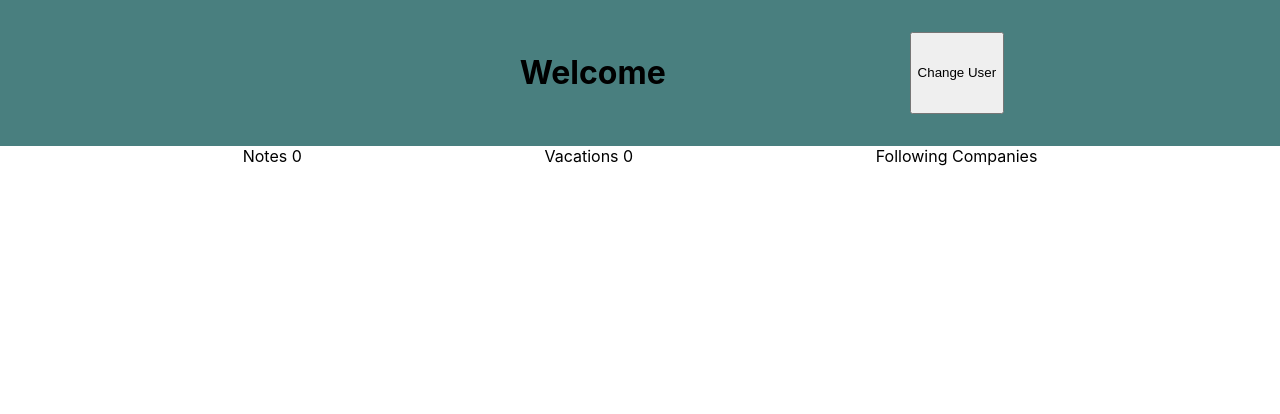
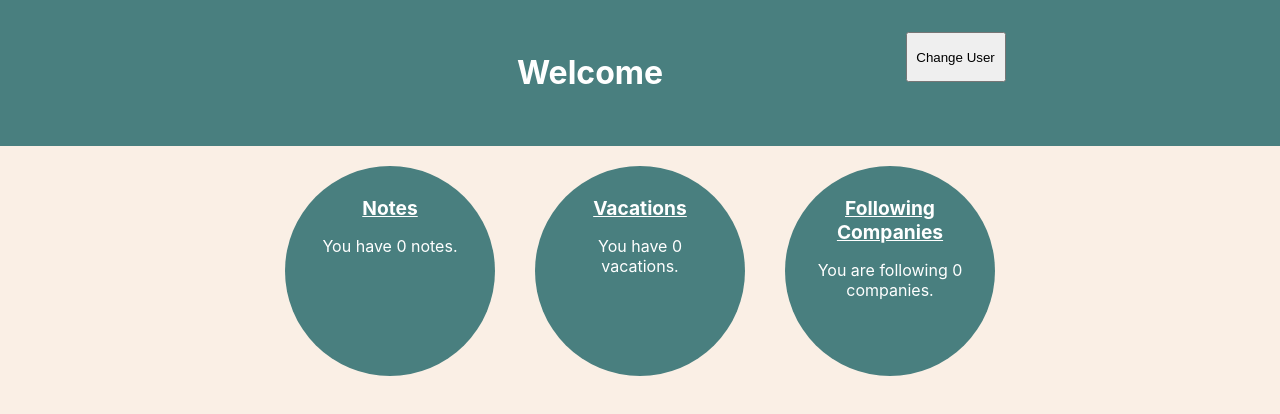
Before and after one commit to chelsea1191/react-portfolio, a React (Create React App) app: page / in a window 1280 px wide. Shown: the top 414 px of the page. Built offline with nearby package versions, Linux system fonts and the light colour scheme; no server answers.

Commit message:
initial commit

```diff
--- a/package.json
+++ b/package.json
@@ -8,6 +8,8 @@
     "@testing-library/user-event": "^7.2.1",
     "axios": "^0.19.2",
     "bootstrap": "^4.4.1",
+    "moment": "^2.24.0",
+    "qs": "^6.9.1",
     "react": "^16.12.0",
     "react-dom": "^16.12.0",
     "react-scripts": "3.3.0"
--- a/src/App.css
+++ b/src/App.css
@@ -1,7 +1,10 @@
 .App {
   text-align: center;
 }
-
+body {
+  background-color: #FAEFE5;
+  color: white;
+}
 .App-logo {
   height: 40vmin;
   pointer-events: none;
@@ -11,6 +14,17 @@
   .App-logo {
     animation: App-logo-spin infinite 20s linear;
   }
+}
+
+button {
+  height: 50px;
+  width: 100px;
+}
+
+a {
+  color: white;
+  font-size: larger;
+  font-weight: bold;
 }
 
 .App-header {
@@ -36,3 +50,26 @@
     transform: rotate(360deg);
   }
 }
+
+.circle {
+  background-color: #497f7f;
+  border-radius: 50%;
+  margin: 20px;
+  padding: 30px;
+  height: 150px;
+  width: 150px;
+}
+
+.flex-container {
+  display: flex;
+  justify-content: space-around;
+  flex-direction: row;
+}
+
+.list {
+  color: black;
+}
+
+.vacationList {
+  margin: 80px;
+}
--- a/src/App.js
+++ b/src/App.js
@@ -1,7 +1,10 @@
 import React, { useState, useEffect } from "react";
 import axios from "axios";
 import Navbar from "./Components/Navbar";
-import Stats from "./Components/Stats";
+import Stats from "./Components/Stats"
+
+import qs from 'qs'
+import "./App.css"
 
 const API = "https://acme-users-api-rev.herokuapp.com/api";
 
@@ -22,10 +25,23 @@ const fetchUser = async () => {
 };
 
 function App() {
+
+	const getHash = ()=> {
+		return window.location.hash.slice(1);
+	}
+
+	useEffect(()=> {
+		window.addEventListener('hashchange', ()=> {
+			setParams(qs.parse(getHash()));
+		});
+		setParams(qs.parse(getHash()));
+	}, []);
+
 	const [user, setUser] = useState([]);
 	const [note, setNote] = useState([]);
 	const [vacation, setVacation] = useState([]);
 	const [followingCompanies, setFollowingCompanies] = useState([]);
+	const [ params, setParams ] = useState(qs.parse(getHash()));
 
 	async function handleClick() {
 		const storage = window.localStorage;
@@ -47,6 +63,14 @@ function App() {
 		const vacs = (await axios.get(`${API}/users/${userId}/vacations`)).data;
 		return vacs;
 	}
+
+	async function fetchFollowingCompanies() {
+		const storage = window.localStorage;
+		const userId = storage.getItem("userId");
+		const companies = (await axios.get(`${API}/users/${userId}/followingCompanies`)).data;
+		return companies;
+	}
+
 	useEffect(() => {
 		fetchUser().then(response => {
 			setUser(response);
@@ -57,22 +81,23 @@ function App() {
 		fetchNotes().then(response => {
 			setNote(response);
 		});
-	}, []);
-
-	useEffect(() => {
 		fetchVacs().then(response => {
 			setVacation(response);
 		});
-	}, []);
-
-	console.log(user, note, vacation);
+		fetchFollowingCompanies().then(response => {
+			setFollowingCompanies(response);
+		});
+	}, [user]);
 
 	return (
-		<div>
+		<div className="App">
 			<Navbar user={user} handleClick={handleClick} />
-			<Stats note={note} vacs={vacation} />
+			<div className="flex-container">
+			 { <Stats note={note} vacs={vacation} followingCompanies={followingCompanies} params={params}/> }
+			</div>
 		</div>
 	);
 }
 
+
 export default App;
--- /dev/null
+++ b/src/Components/Companies.js
@@ -0,0 +1,16 @@
+import React from 'react'
+
+export default function Companies ({followingCompanies}) {
+  return (
+    <div className="list">
+				<p>COMPANIES BY ID</p>
+        <ul>
+          {
+              followingCompanies.map(each =>
+                <li>{each.id}</li>
+                )
+          }
+        </ul>
+		</div>
+  )
+}
--- /dev/null
+++ b/src/Components/Notes.js
@@ -0,0 +1,16 @@
+import React from 'react'
+
+export default function Notes ({note}) {
+  return (
+    <div className="list">
+				<p>NOTES</p>
+        <ul>
+          {
+              note.map(each =>
+              <li>{each.text}</li>
+                )
+          }
+        </ul>
+		</div>
+  )
+}
--- a/src/Components/Stats.js
+++ b/src/Components/Stats.js
@@ -1,11 +1,27 @@
 import React from "react";
+import Notes from "./Notes"
+import Vacations from "./Vacations"
+import Companies from "./Companies"
 import "./Stats.css";
-export default function Stats({ note, vacs }) {
+
+export default function Stats({ note, vacs, followingCompanies, params}) {
 	return (
-		<div className="stats">
-			<div>Notes {note.length}</div>
-			<div>Vacations {vacs.length}</div>
-			<div>Following Companies</div>
+		<div className="stats flex-container">
+			<div className="circle">
+				<a href="#view=notes">Notes</a>
+				{params.view === "notes" && <Notes note={note} />}
+				<p>You have {note.length} notes.</p>
+			</div>
+			<div className="circle">
+				<a href="#view=vacations">Vacations</a>
+				{params.view === "vacations" && <Vacations vacation={vacs} />}
+				<p>You have {vacs.length} vacations.</p>
+			</div>
+			<div className="circle">
+				<a href="#view=companies">Following Companies</a>
+				{params.view === "companies" && <Companies followingCompanies={followingCompanies} />}
+				<p>You are following {followingCompanies.length} companies.</p>
+			</div>
 		</div>
 	);
 }
--- /dev/null
+++ b/src/Components/Vacations.js
@@ -0,0 +1,19 @@
+import React from 'react'
+import moment from 'moment'
+
+export default function Vacations ({vacation}) {
+  return (
+    <div className="list">
+        <ul>
+          {
+              vacation.map(each =>
+                <div className="vacationList">
+                  <p>start date: {each.startDate}</p>
+                  <p>end date: {each.endDate}</p>
+                </div>
+                )
+          }
+        </ul>
+		</div>
+  )
+}
```
Also changed, not shown: src/Components/Navbar.js (line endings or trailing spaces), 1 other file (tests, documents, lock files or other folders).
